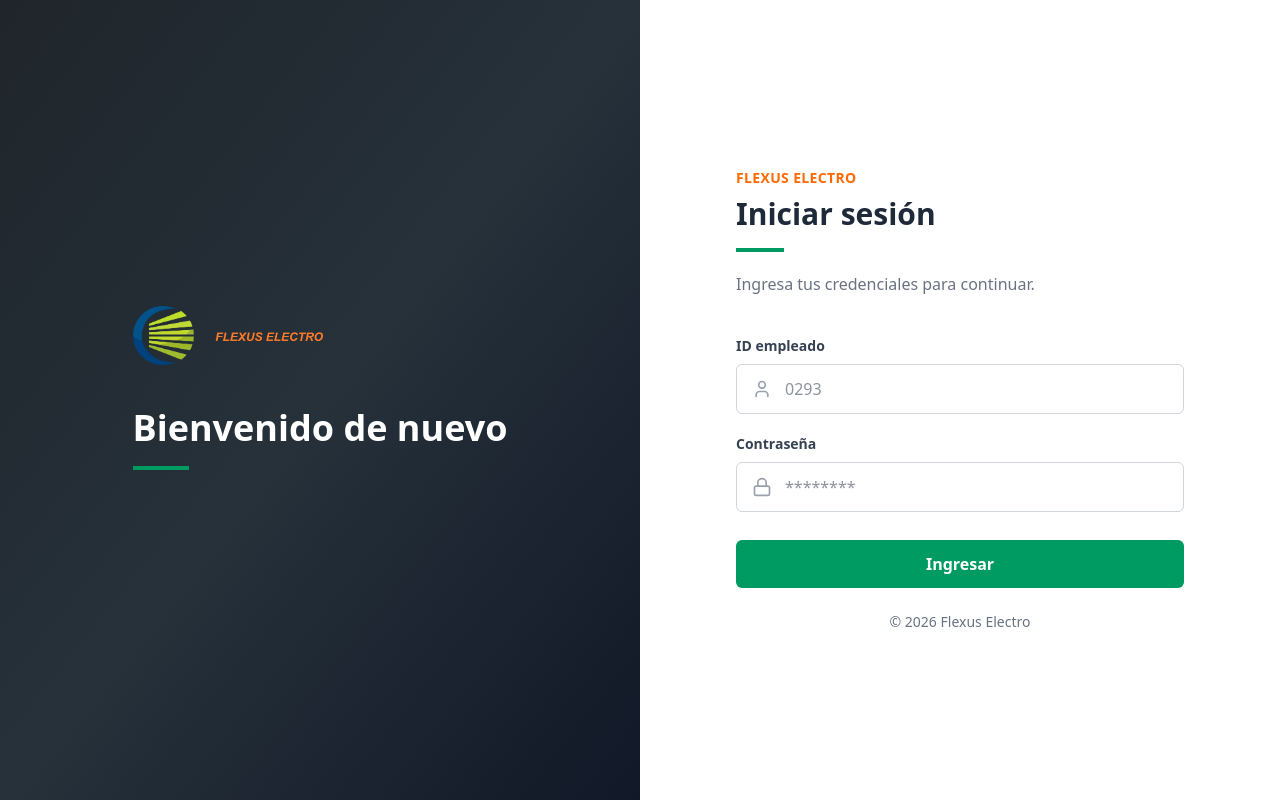
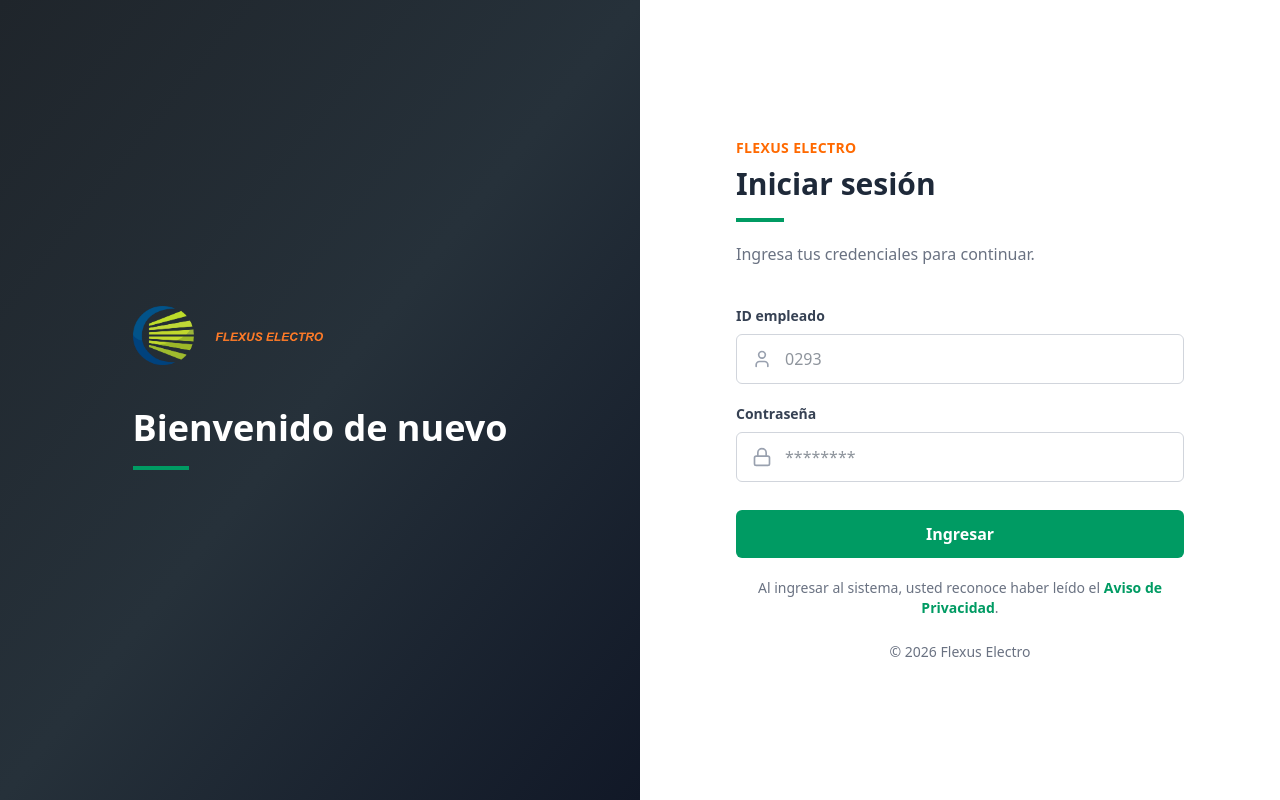
Before and after one commit to flexuselectromecanica01-netizen/rhquiosco, a Next.js app: page /login in a window 1280 px wide. Built offline with nearby package versions, Linux system fonts and the light colour scheme.

Commit message:
Aviso de privacidad

```diff
--- a/app/components/Footer.tsx
+++ b/app/components/Footer.tsx
@@ -4,6 +4,7 @@ import {
   Mail,
   Phone,
 } from "lucide-react";
+import Link from "next/link";
 
 export default function Footer(){
     return(
@@ -83,16 +84,27 @@ export default function Footer(){
 
         {/* FOOTER FINAL */}
         <p className="mt-6 text-sm text-gray-500 text-center bg-white border border-gray-200 rounded-xl px-4 py-3 shadow-sm">
-            Este sitio es informativo. Para cualquier error, duda o aclaración favor de consultar con RH.
+  Este sitio es informativo. Para cualquier error, duda o aclaración favor de
+  consultar con RH.
 </p>
+
 <footer className="bg-[#111111] text-white py-8">
-          <div className="text-center text-sm">
+  <div className="flex flex-col items-center justify-center gap-3 text-center text-sm">
+    <Link
+      href="/aviso-de-privacidad"
+      className="text-gray-300 hover:text-emerald-500 transition"
+    >
+      Aviso de privacidad
+    </Link>
+
+    <div>
       © Copyright{" "}
       <span className="font-bold">
         Flexus Electromechanical.
       </span>{" "}
       All Rights Reserved
     </div>
+  </div>
 </footer>
       </section>
     )
--- a/app/components/Header.tsx
+++ b/app/components/Header.tsx
@@ -2,7 +2,7 @@
 
 import Image from "next/image";
 import Link from "next/link";
-import { UserCircle, LogOut, KeyRound } from "lucide-react";
+import { UserCircle, LogOut, KeyRound, ShieldCheck } from "lucide-react";
 import { useState } from "react";
 import { useRouter } from "next/navigation";
 import { useAuth } from "../context/AuthContext";
@@ -54,8 +54,16 @@ export default function Header() {
                 <p className="text-xs text-gray-500">
                   {usuario?.nombre ?? "Usuario"}
                 </p>
+              </div>
 
-              </div>
+              <Link
+                href="/aviso-de-privacidad"
+                onClick={() => setOpenMenu(false)}
+                className="flex items-center gap-3 px-4 py-3 text-sm text-gray-700 hover:bg-gray-100 transition"
+              >
+                <ShieldCheck size={18} />
+                Aviso de privacidad
+              </Link>
 
               <Link
                 href={`/update-password/${usuario?.id}`}
--- a/app/login/page.tsx
+++ b/app/login/page.tsx
@@ -7,6 +7,7 @@ import { useRouter } from "next/navigation";
 import { useAuth } from "../context/AuthContext";
 import { createLoginSubmit } from "@/src/lib/login";
 import { LoginForm } from "@/src/types/solicitudes";
+import Link from "next/link";
 
 
 export default function Login() {
@@ -165,6 +166,17 @@ export default function Login() {
               {isSubmitting ? "Ingresando..." : "Ingresar"}
             </button>
 
+            <p className="mt-5 text-center text-xs leading-5 text-gray-500 sm:text-sm">
+  Al ingresar al sistema, usted reconoce haber leído el{" "}
+  <Link
+    href="/aviso-de-privacidad"
+    className="font-semibold text-[#009b63] hover:underline"
+  >
+    Aviso de Privacidad
+  </Link>
+  .
+</p>
+
             <p className="mt-6 text-center text-xs text-gray-500 sm:text-sm">
               © {new Date().getFullYear()} Flexus Electro
             </p>
```
Lines whose indentation alone changed are shown as unchanged.
